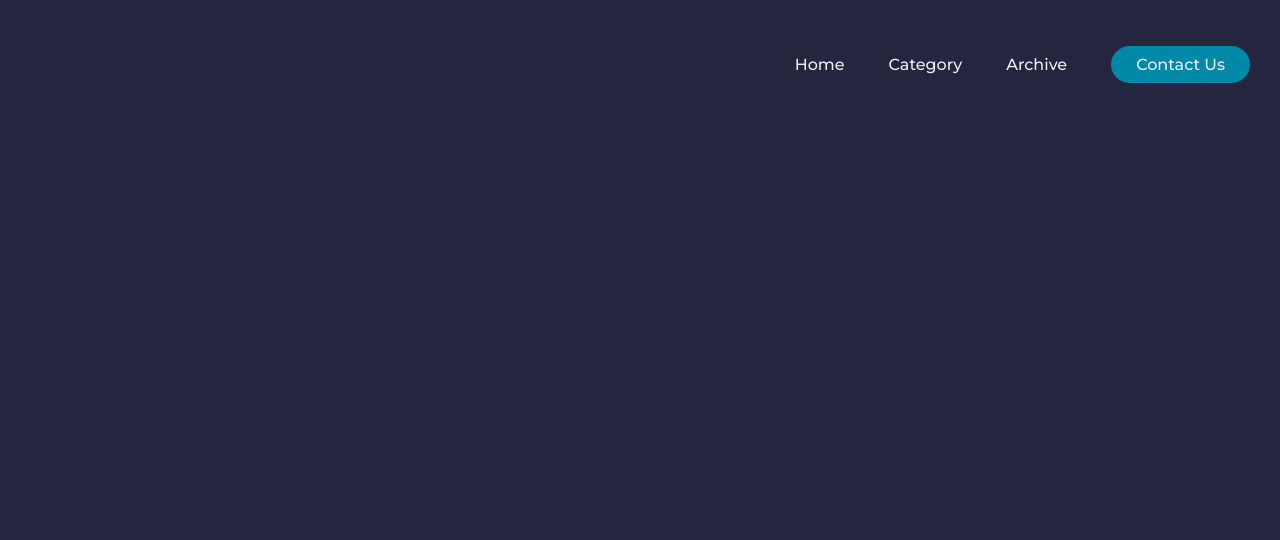
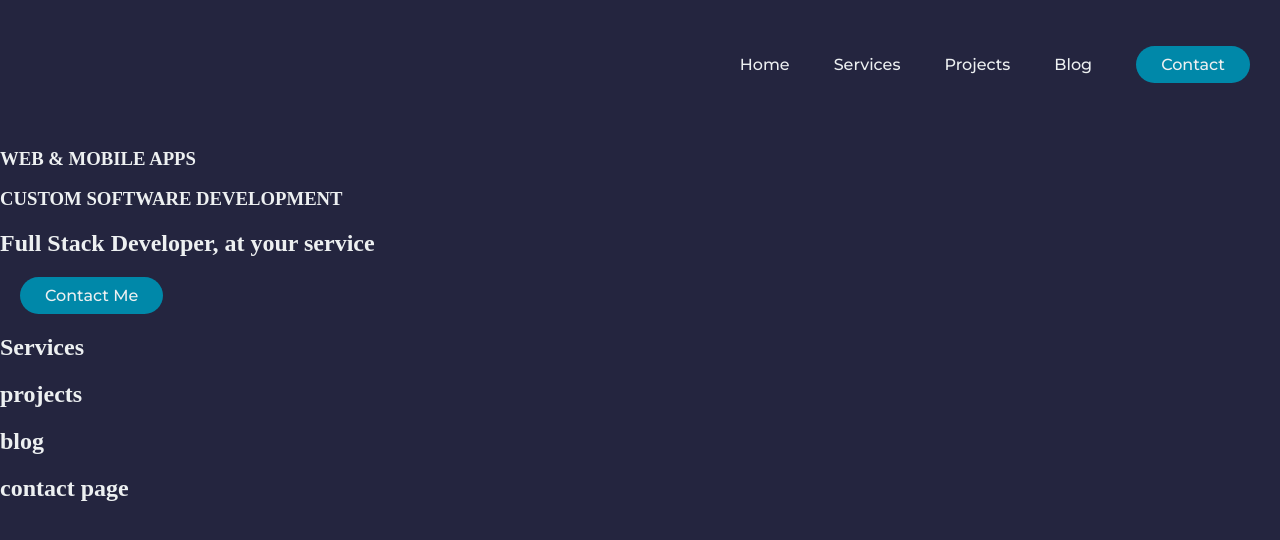
Before and after one commit to ConnerMcCabe/JS-Blogger, a plain HTML site: page index.html in a window 1280 px wide. Drawn offline with Linux system fonts and the light colour scheme; files whose address does not match are found by name.

Commit message:
adding sections and comments

```diff
--- a/index.html
+++ b/index.html
@@ -4,7 +4,7 @@
     <meta charset="UTF-8">
     <meta name="viewport" content="width=device-width, initial-scale=1.0">
     <link rel="stylesheet" href="./styles.css">
-    <title>Blooger</title>
+    <title>Coming Soon</title>
 </head>
 <body>
 <!-- navbar -->
@@ -15,25 +15,46 @@
         <div class="nav-container">
             <nav class="navbar">
                 <ul class="nav-links">
-                    <li><a href="">Home</a></li>
-                    <li><a href="">Category</a></li>
-                    <li><a href="">Archive</a></li>
-                    <a href=""><button>Contact Us</button></a>
+                    <li><a href="#site-home">Home</a></li>
+                    <li><a href="#site-serivces">Services</a></li>
+                    <li><a href="#site-projects">Projects</a></li>
+                    <li><a href="#site-blog">Blog</a></li>
+                    <a href="#site-contact"><button>Contact</button></a>
                 </ul>
             </nav>
         </div>
     </header>
 <!-- title -->
-    <section class="site-title">
-        <!-- <div class="site-background">
-            <h3>Build and deploy a portfolio</h3>
-            <h1>Amazing Discovery</h1>
-            <button class="button">Explore</button>
-        </div> -->
+    <section class="site-home">
+        <div class="site-background">
+            <h3>WEB & MOBILE APPS</h3>
+            <h3>CUSTOM SOFTWARE DEVELOPMENT</h3>
+            <h1>Full Stack Developer, at your service</h1>
+            <a href=""><button class="button">Contact Me</button></a>
+        </div>
     </section>
-<!-- content -->
-    <section class="site-content">
-        <div>
+<!-- Services and link to contact -->
+    <section class="site-serivces">
+        <div class="">
+            <h1>Services</h1>
+        </div>
+    </section>
+<!-- Project preview and link -->
+    <section class="site-projects">
+        <div class="">
+        <h2>projects</h2>
+        </div>
+    </section>
+<!-- Blog page preview and link -->
+    <section class="site-blog">
+        <div class="">
+        <h2>blog</h2>
+        </div>
+    </section>
+<!-- Contact page -->
+    <section class="site-contact">
+        <div class="">
+        <h2>contact page</h2>
         </div>
     </section>
 <!-- scripts -->
```
